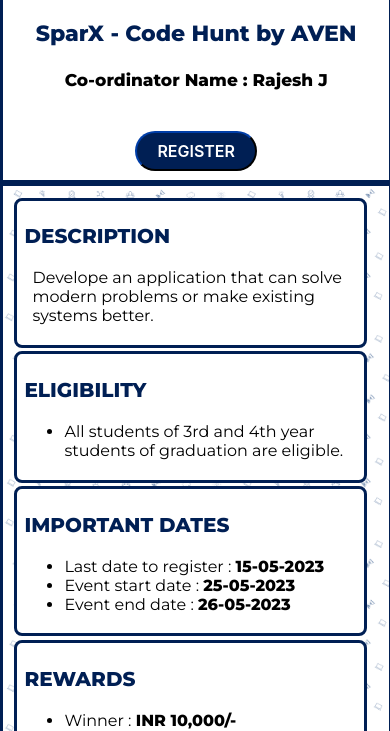
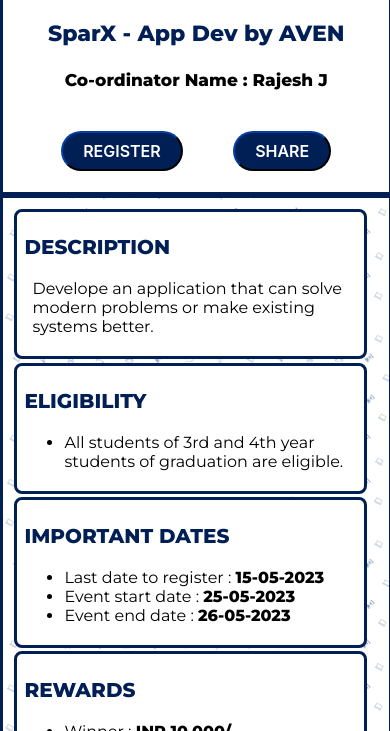
Before and after one commit to nikhil14515/edcom-official, a plain HTML site: page event_appDev.html in a window 390 px wide. Shown: the part 369-1100 px from the top of the page. Drawn offline with Linux system fonts and the light colour scheme.

Commit message:
Changes by NEO
Added share buttons

```diff
--- a/contest_indiv_css.css
+++ b/contest_indiv_css.css
@@ -230,8 +230,8 @@
     #container-intro-btn{
         display: flex;
         flex-direction: row;
-        justify-content: center;
         align-items: center;
+        justify-content: space-evenly;
     }
 
     #intro-btn{
@@ -412,8 +412,9 @@
     #container-intro-btn{
         display: flex;
         flex-direction: row;
-        justify-content: center;
+        justify-content: space-evenly;
         align-items: center;
+        margin-bottom: 3%;
     }
 
     #intro-btn{
@@ -532,3 +533,52 @@
       color: rgba(0, 0, 0, .3);
     }
 }
+
+.contest-btn-white{
+    align-items: center;
+        background-color: #001F54;
+        border-style: 1px solid;
+        border-color: #001F54;
+        border-radius: 100px;
+        box-sizing: border-box;
+        color: white;
+        cursor: pointer;
+        display: inline-flex;
+        font-family: -apple-system, system-ui, system-ui, "Segoe UI", Roboto, "Helvetica Neue", "Fira Sans", Ubuntu, Oxygen, "Oxygen Sans", Cantarell, "Droid Sans", "Apple Color Emoji", "Segoe UI Emoji", "Segoe UI Symbol", "Lucida Grande", Helvetica, Arial, sans-serif;
+        font-size: 16px;
+        font-weight: 600;
+        justify-content: center;
+        line-height: 20px;
+        max-width: 600px;
+        min-height: 40px;
+        min-width: 0px;
+        overflow: hidden;
+        padding: 0px;
+        padding-left: 20px;
+        padding-right: 20px;
+        text-align: center;
+        touch-action: manipulation;
+        transition: background-color 0.167s cubic-bezier(0.4, 0, 0.2, 1) 0s, box-shadow 0.167s cubic-bezier(0.4, 0, 0.2, 1) 0s, color 0.167s cubic-bezier(0.4, 0, 0.2, 1) 0s;
+        user-select: none;
+        -webkit-user-select: none;
+        vertical-align: middle;
+        margin-bottom: 2px;
+        margin-top: 5%;
+}
+
+  .contest-btn-white:hover,
+  .contest-btn-white:focus {
+    background-color: white;
+      color: #001F54;
+  }
+
+  .contest-btn-white:active {
+    background: #09223b;
+    color: rgb(255, 255, 255, .7);
+  }
+
+  .contest-btn-white:inactiv {
+    cursor: not-allowed;
+    background: rgba(0, 0, 0, .08);
+    color: rgba(0, 0, 0, .3);
+  }
--- a/contest_indiv_js.js
+++ b/contest_indiv_js.js
@@ -10,3 +10,36 @@
       im.src='icons/menu-icon.png'
   }
 }
+
+var id="none"
+var copyText = document.querySelector(".contest-btn-white");
+function change(){
+  document.getElementById(id).innerHTML="SHARE";
+  document.getElementById(id).style.color = 'white'
+  document.getElementById(id).style.backgroundColor = '#001F54'
+}
+function copy(n) {
+  if (n==1){
+    var text="https://edcom-official.netlify.app/event_codehunt"
+    id="copy1"
+  }
+  else if(n==2){
+    var text="https://edcom-official.netlify.app/event_codeDebugging"
+    id="copy2"
+
+  }
+  else if(n==3){
+    var text="https://edcom-official.netlify.app/event_appDev"
+    id="copy3"
+  }
+  navigator.clipboard.writeText(text)
+  document.getElementById(id).innerHTML="COPIED"
+  setTimeout(change,3500)
+    .then(() => {
+      console.log('Text copied to clipboard');
+     })
+    .catch((error) => {
+      console.error('Error copying text: ', error);
+    });
+
+}
--- a/event_appDev.html
+++ b/event_appDev.html
@@ -52,10 +52,11 @@
                     <div id="intro-image-div">
                         <img id="intro-img" src="images/appdev.jpg"></img>
                     </div>
-                    <h3 class="info-head" style=" font-size: 22px;justify-content: center;">SparX - Code Hunt by AVEN</h3>
+                    <h3 class="info-head" style=" font-size: 22px;justify-content: center; align-content: center;">SparX - App Dev by AVEN</h3>
                     <h4 id="event-org-name" style="display: flex; font-size: 17px;justify-content: center;">Co-ordinator Name : Rajesh J</h4>
                     <div id="container-intro-btn">
                         <button id="intro-btn">REGISTER</button>
+						<button class="contest-btn-white" onclick="copy(3)" id="copy1">SHARE</button>
                     </div>
                 </div>
                 <div id="container-info">
```
Also changed, not shown: contest_home_html.html (+3 -3 lines), contest_home_js.js (+41 -10 lines), event_codeDebugging.html (+1 -0 lines), event_codeHunt.html (+1 -0 lines).
